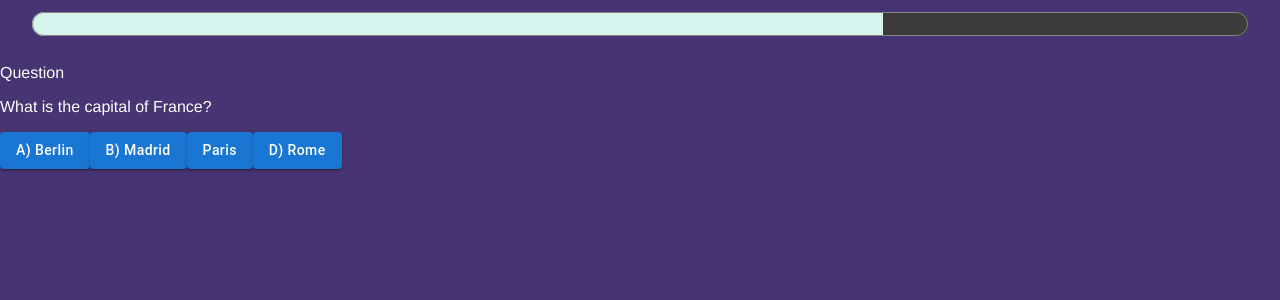
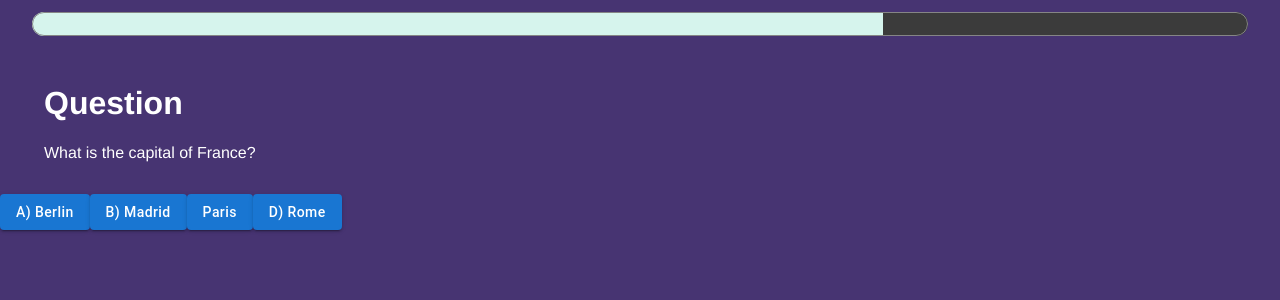
Before and after one commit to Phuc645/ProQuiz, a React (Vite) app in the folder frontend/: page /quizquestion in a window 1280 px wide. Shown: the top 300 px of the page. Built offline with nearby package versions, Linux system fonts and the light colour scheme.

Commit message:
Update QuizQuestion styles and structure; enhance layout and improve accessibility

```diff
--- a/frontend/src/QuizQuestion/QuizQuestion.scss
+++ b/frontend/src/QuizQuestion/QuizQuestion.scss
@@ -6,16 +6,19 @@
   display: flex;
   flex-direction: column;
   height: 100vh;
+
+
   .quiz-progress-bar {
+    width: 95%;
     margin-left: auto;
     margin-right: auto;
-    width: 95%;
     height: 3rem;
     accent-color: #D6F4ED;
-    .quiz-question-number {
-      font-size: 90rem;
-      font-weight: bold;
-      margin-top: 0.5rem;
-    }
+  }
+  .quiz-question-content {
+    width: 95%;
+    margin: 1rem auto;
+    padding-left: 0.75rem;
+    box-sizing: border-box;
   }
 }
--- a/frontend/src/QuizQuestion/QuizQuestion.tsx
+++ b/frontend/src/QuizQuestion/QuizQuestion.tsx
@@ -5,16 +5,14 @@ export default function QuizQuestion() {
         <div className="quiz-question-container">
             <progress className="quiz-progress-bar" value={70} max={100}></progress>
             <div className="quiz-question-content">
-                <p className="quiz-question-number">Question </p>
+                <h1 className="quiz-question-number">Question </h1>
                 <p className ="quiz-question-text">What is the capital of France?</p>
             </div>
             <div className="quiz-answers">
-                <div className="quiz-answers">
-                    <Button variant="contained" className="quiz-answer-button" sx={{ textTransform: 'none', color: '#fff' }}>A) Berlin</Button>
-                    <Button variant="contained" className="quiz-answer-button" sx={{ textTransform: 'none', color: '#fff' }}>B) Madrid</Button>
-                    <Button variant="contained" className="quiz-answer-button" sx={{ textTransform: 'none', color: '#fff' }}> Paris</Button>
-                    <Button variant="contained" className="quiz-answer-button" sx={{ textTransform: 'none', color: '#fff' }}>D) Rome</Button>
-            </div>
+                <Button variant="contained" className="quiz-answer-button" sx={{ textTransform: 'none', color: '#fff' }}>A) Berlin</Button>
+                <Button variant="contained" className="quiz-answer-button" sx={{ textTransform: 'none', color: '#fff' }}>B) Madrid</Button>
+                <Button variant="contained" className="quiz-answer-button" sx={{ textTransform: 'none', color: '#fff' }}> Paris</Button>
+                <Button variant="contained" className="quiz-answer-button" sx={{ textTransform: 'none', color: '#fff' }}>D) Rome</Button>
             </div>
         </div>
 
```
